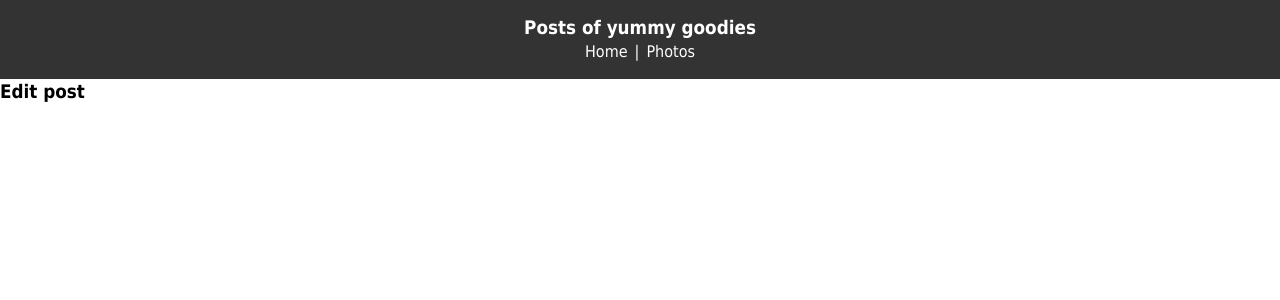
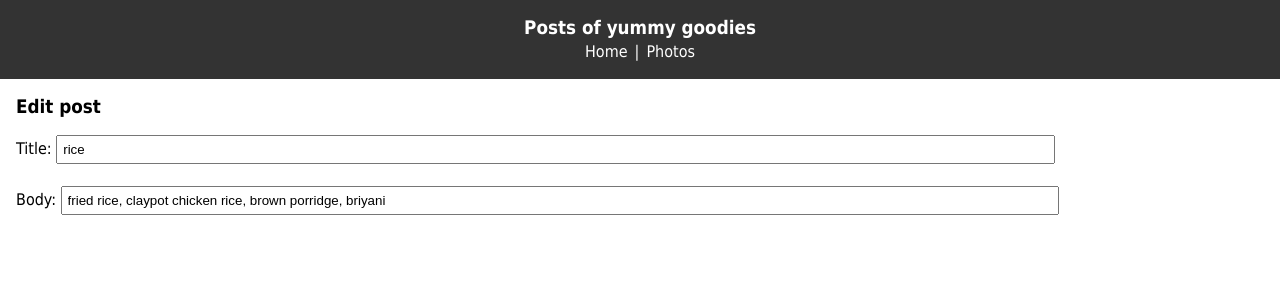
Before and after one commit to Paddlepop25/react-post-app-class-components, a React (Create React App) app: page /editpost/1 in a window 1280 px wide. Shown: the top 300 px of the page. Built offline with nearby package versions, Linux system fonts and the light colour scheme.

Commit message:
able to change input box values in editPost

```diff
--- a/src/App.js
+++ b/src/App.js
@@ -3,7 +3,7 @@ import Posts from './components/Posts'
 import AddPost from './components/AddPost'
 import Header from './components/Header'
 
-import posts from './posts.json'
+import posts from './postsData.json'
 import './App.css'
 
 class App extends Component {
--- a/src/components/EditPost.js
+++ b/src/components/EditPost.js
@@ -1,15 +1,71 @@
 import React, { Component } from 'react'
 import Header from './Header'
+import posts from '../postsData.json'
 
 class EditPost extends Component {
+  state = {
+    post: {
+      title: '',
+      body: '',
+    },
+  }
+
+  componentDidMount() {
+    const { id } = this.props.match.params
+    const post = posts.filter((post) => post.id === Number(id))[0]
+    this.setState(
+      {
+        post,
+      },
+      () => console.log('this.state.post >>> ', this.state.post)
+    )
+  }
+
+  editPost = (event) => {
+    this.setState({
+      post: {
+        ...this.state.post,
+        [event.target.name]: event.target.value,
+      },
+    })
+  }
+
   render() {
+    const { title, body } = this.state.post
+    // console.log(title)
     return (
       <>
         <Header />
-        <h3>Edit post</h3>
+        <div className='container'>
+          <h3 style={{ margin: '15px 0' }}>Edit post</h3>
+          <label>Title: </label>
+          <input
+            name='title'
+            value={title}
+            onChange={this.editPost}
+            maxLength='15'
+            style={inputStyle}
+          />
+          <br />
+          <br />
+
+          <label>Body: </label>
+          <input
+            name='body'
+            value={body}
+            onChange={this.editPost}
+            maxLength='100'
+            style={inputStyle}
+          />
+        </div>
       </>
     )
   }
 }
 
+const inputStyle = {
+  width: '80%',
+  padding: '5px',
+}
+
 export default EditPost
```
Also changed, not shown: src/postsData.json (renamed from src/posts.json), 1 other file (tests, documents, lock files or other folders).
